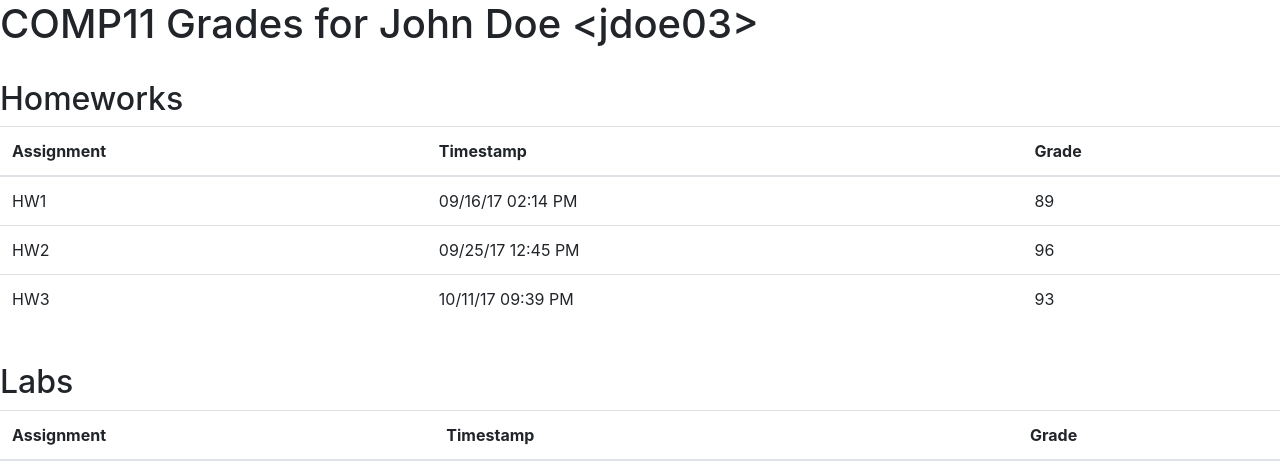
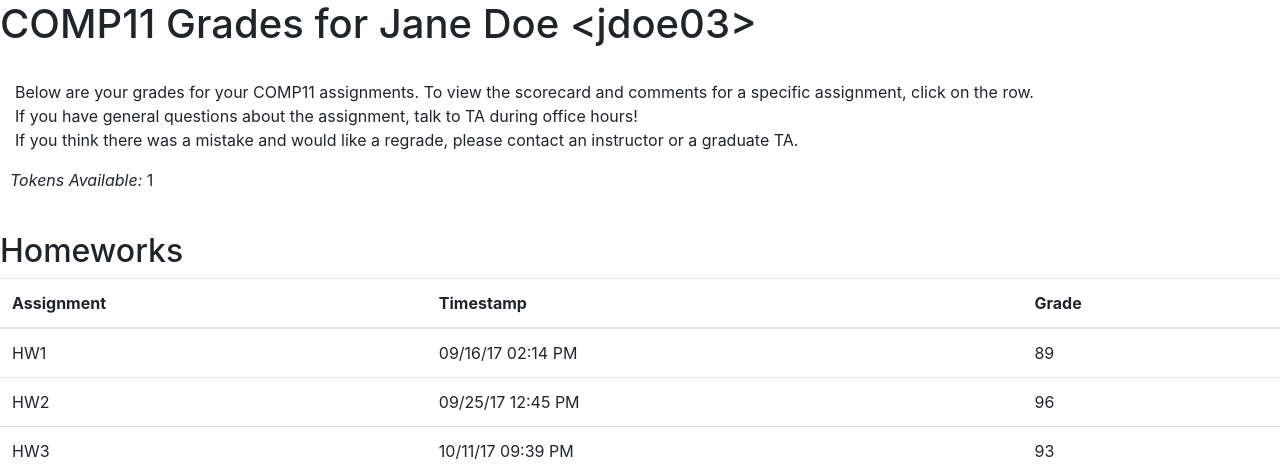
Before and after one commit to duci9y/jumbograde, a Django app: a page that uses core/jinja2/core/table.html.j2 in a window 1280 px wide. Shown: the top 474 px of the page. Run offline with Django 3.2, Linux system fonts and the light colour scheme; parts of the project's set-up code (start-up, migrations or seed data) failed here and were passed over; some libraries are stand-ins or nearby versions.

Commit message:
separate table.html.j2 into 3 files: html, css, and js

```diff
--- a/core/jinja2/core/table.html.j2
+++ b/core/jinja2/core/table.html.j2
@@ -6,16 +6,29 @@
     <meta charset="utf-8">
     <meta name="viewport" content="width=device-width, initial-scale=1, shrink-to-fit=no">
 
+    {% block head %}
+    <link rel="stylesheet" type="text/css" href="{{ static('core/table.css') }}">
+    {% endblock %}
+
     <!-- Bootstrap CSS -->
     <link rel="stylesheet" href="https://maxcdn.bootstrapcdn.com/bootstrap/4.0.0-beta.2/css/bootstrap.min.css" integrity="sha384-PsH8R72JQ3SOdhVi3uxftmaW6Vc51MKb0q5P2rRUpPvrszuE4W1povHYgTpBfshb" crossorigin="anonymous">
     <link rel="stylesheet" href="https://maxcdn.bootstrapcdn.com/bootstrap/4.0.0-alpha/css/bootstrap.min.css">
+
     <script src="https://maxcdn.bootstrapcdn.com/bootstrap/4.0.0-alpha/js/bootstrap.min.js"></script>
 
-  {% block head %}{% endblock %}
   </head>
   <body>
     {% block body %}
-    <h1>COMP11 Grades for John Doe &lt;jdoe03&gt;</h1>
+    <h1>COMP11 Grades for Jane Doe &lt;jdoe03&gt;</h1>
+    <br>
+    <p>
+      <span>Below are your grades for your COMP11 assignments. To view the
+	scorecard and comments for a specific assignment, click on the row.</span>
+      <span>If you have general questions about the assignment, talk to TA during office hours!</span>
+      <span>If you think there was a mistake and would like a regrade, please
+      contact an instructor or a graduate TA.</span>
+    </p>
+    <p><i>Tokens Available:</i> 1</p>
     <br>
     <h2>Homeworks</h2>
     <table class="table table-hover">
@@ -84,11 +97,8 @@
     </table>
     {% endblock %}
     <script src="https://code.jquery.com/jquery-3.2.1.slim.min.js" integrity="sha384-KJ3o2DKtIkvYIK3UENzmM7KCkRr/rE9/Qpg6aAZGJwFDMVNA/GpGFF93hXpG5KkN" crossorigin="anonymous"></script>
-    <script>
-    $('.table > tbody > tr').click(function() {
-        var id = $(this).find('td:eq(0)').text();
-        location.href = id;
-    });
+    <script src="{{ static('core/table.js') }}" type="text/javascript"></script>
+
     </script>
   </body>
 </html>
--- /dev/null
+++ b/core/static/core/table.css
@@ -0,0 +1,19 @@
+span {
+    display: block;
+    padding-left: 5px;
+}
+
+p {
+    padding-left: 10px;
+}
+
+
+/*
+h1 {
+    padding-left: 10px;
+}
+
+h2 {
+    padding-left: 10px;
+}
+*/
--- /dev/null
+++ b/core/static/core/table.js
@@ -0,0 +1,4 @@
+$('.table > tbody > tr').click(function() {
+    var id = $(this).find('td:eq(0)').text();
+    location.href = id;
+});
```
Also changed, not shown: 2 other files.
